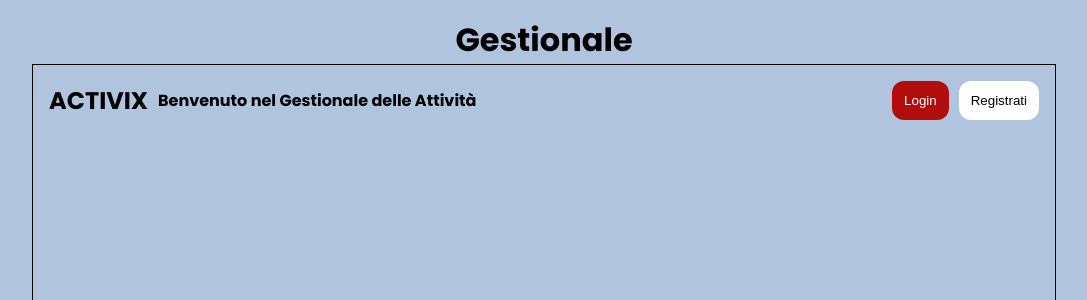
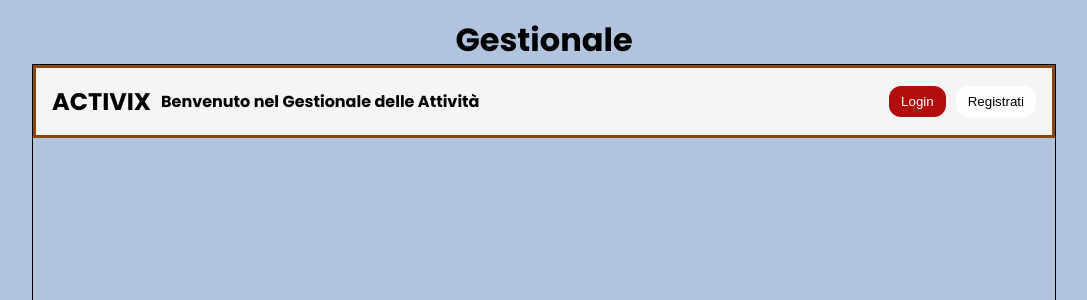
Before and after one commit to lucasens1/Server-appro, a React (Vite) app in the folder front-end/: page / in a window 1280 px wide. Shown: the top 300 px of the page, without its empty margins (96-1183 px from the left). Built offline with nearby package versions, Linux system fonts and the light colour scheme.

Commit message:
react router dependency

```diff
--- a/front-end/src/assets/styles/App.css
+++ b/front-end/src/assets/styles/App.css
@@ -16,3 +16,8 @@
     margin: 0 auto;
     border: 1px solid black;
 }
+
+.ms_header{
+    background-color: whitesmoke;
+    border: 3px solid saddlebrown;
+}
--- a/front-end/src/assets/styles/utility/Btns.css
+++ b/front-end/src/assets/styles/utility/Btns.css
@@ -1,6 +1,6 @@
 .MyLoginBtn{
     background-color: rgb(177, 13, 13);
-    padding: 12px;
+    padding: 8px 12px;
     color: white;
     border: none;
     border-radius: 12px;
@@ -16,7 +16,7 @@
 .MyRegBtn{
     background-color: rgb(254, 254, 254);
     color: black;
-    padding: 12px;
+    padding: 8px 12px;
     border: none;
     border-radius: 12px;
     transition: 0.7s;
--- a/front-end/src/components/common/Header.jsx
+++ b/front-end/src/components/common/Header.jsx
@@ -1,7 +1,7 @@
 function MyHeader() {
   return (
     <>
-      <header className="p-2 d-flex justify-space-between align-center">
+      <header className="p-2 d-flex justify-space-between align-center ms_header">
         <div className="d-flex gap-1 align-center">
           <h2>ACTIVIX</h2>
           <p>
--- /dev/null
+++ b/package.json
@@ -0,0 +1,5 @@
+{
+  "dependencies": {
+    "react-router-dom": "^6.26.2"
+  }
+}
```
Also changed, not shown: 1 other file (tests, documents, lock files or other folders).
